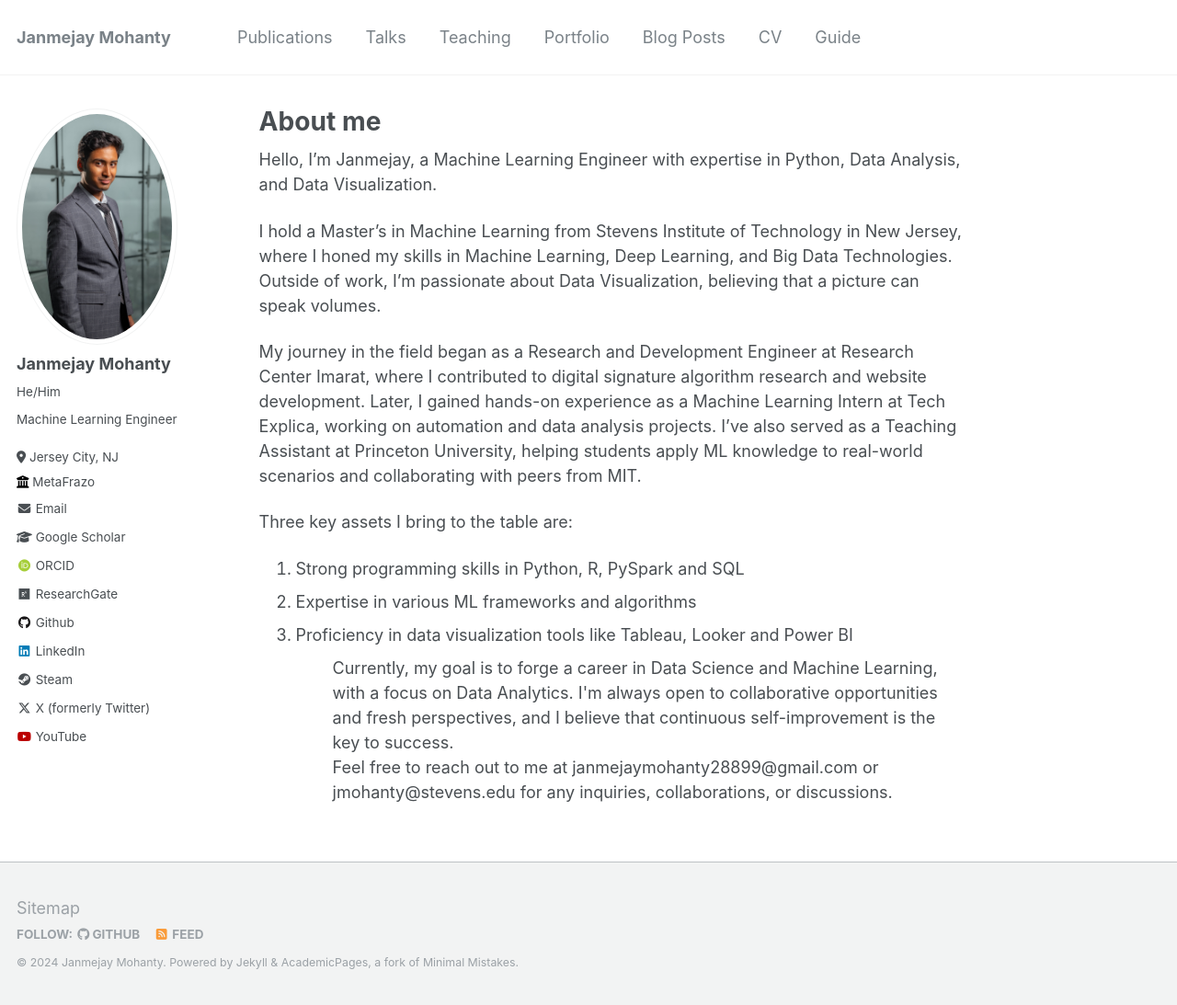
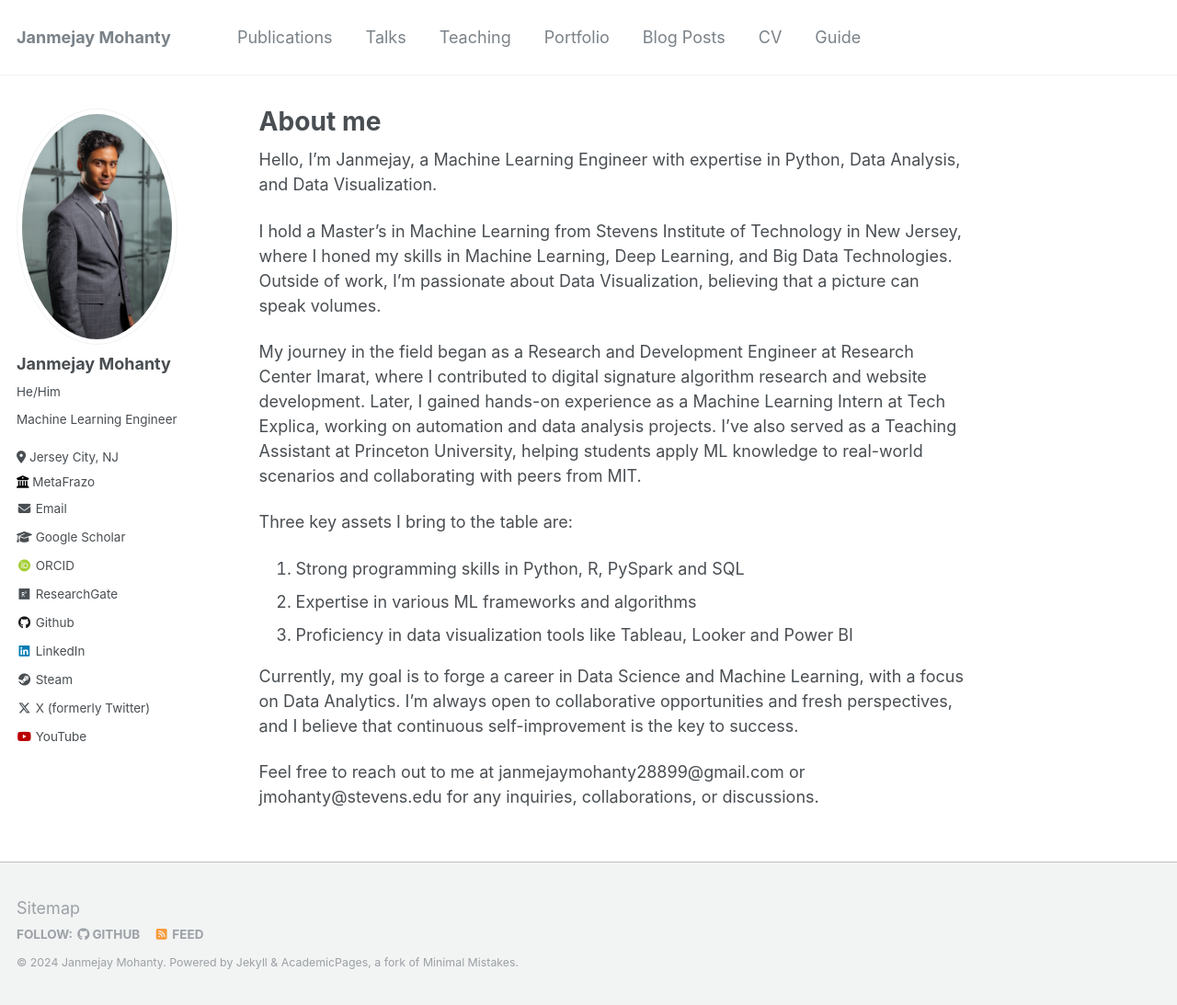
Before and after one commit to Janmejay1998/Janmejay1998.github.io, a Jekyll site: the page built from _pages/about.md, in a window 1280 px wide and 1093 px high. Shown: the whole window at 92% size. Built offline with Jekyll 4.4.1, drawn with Linux system fonts in a browser that asks for light colours; some web fonts are replaced.

Commit message:
about me changes

```diff
--- a/_pages/about.md
+++ b/_pages/about.md
@@ -18,7 +18,7 @@ Three key assets I bring to the table are: <br>
 <li>Strong programming skills in Python, R, PySpark and SQL</li>
 <li>Expertise in various ML frameworks and algorithms </li>
 <li>Proficiency in data visualization tools like Tableau, Looker and Power BI </li>
-<ol>
+</ol>
 
 Currently, my goal is to forge a career in Data Science and Machine Learning, with a focus on Data Analytics. I'm always open to collaborative opportunities and fresh perspectives, and I believe that continuous self-improvement is the key to success. <br>
 
```
